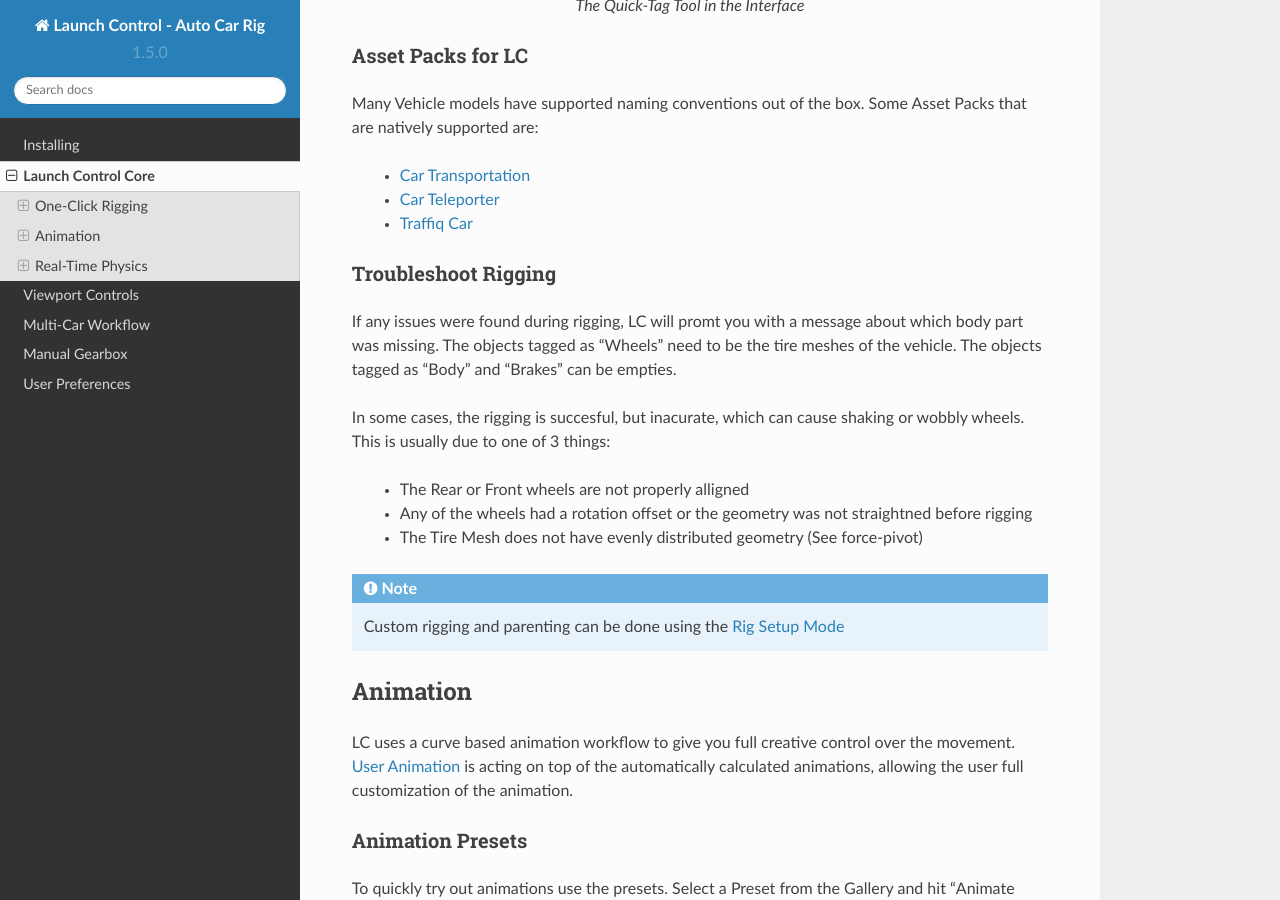
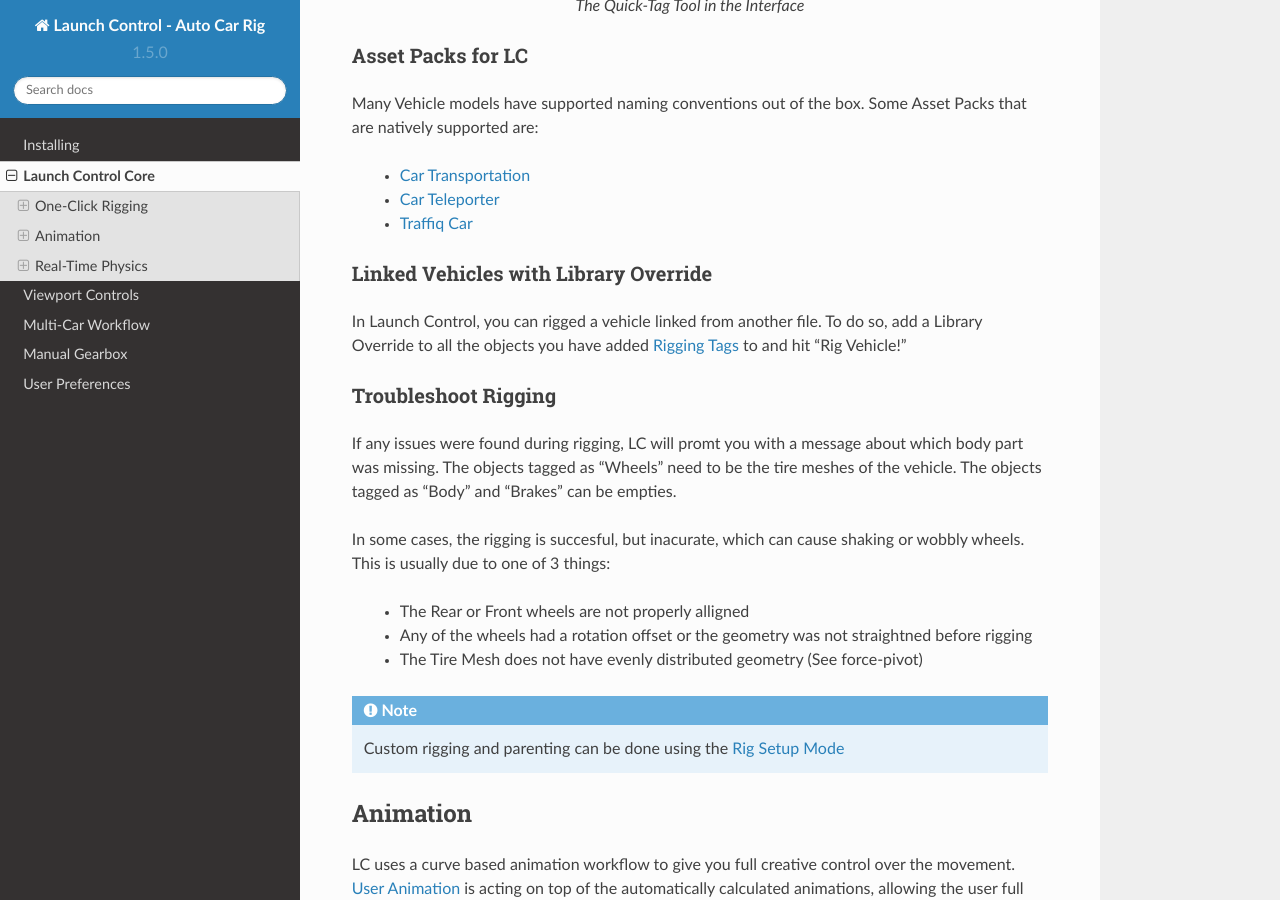
Before and after one commit to DanielVesterbaek/launch-control-documentation, a Sphinx documentation site: the page built from docs/source/launch-control-core.rst, in a window 1280 px wide and 900 px high, scrolled down 2831 px. Built offline with Sphinx 7.4.7 and the Read the Docs theme 2.0.0, drawn with Linux system fonts in a browser that asks for light colours.

Commit message:
Update launch-control-core.rst

```diff
--- a/docs/source/launch-control-core.rst
+++ b/docs/source/launch-control-core.rst
@@ -102,6 +102,13 @@
     * `Car Transportation <https://blendermarket.com/products/transportation>`_
     * `Car Teleporter <https://blendermarket.com/products/car-teleporter>`_
     * `Traffiq Car <https://blendermarket.com/products/car-library-traffiq-vehicles-for-blender>`_
+
+
+.. _library-override:
+Linked Vehicles with Library Override
+^^^^^^^^^^
+
+In Launch Control, you can rigged a vehicle linked from another file. To do so, add a Library Override to all the objects you have added :ref:`rigging-tags` to and hit "Rig Vehicle!"
 
 
 .. _troubleshoot_rigging:
```
